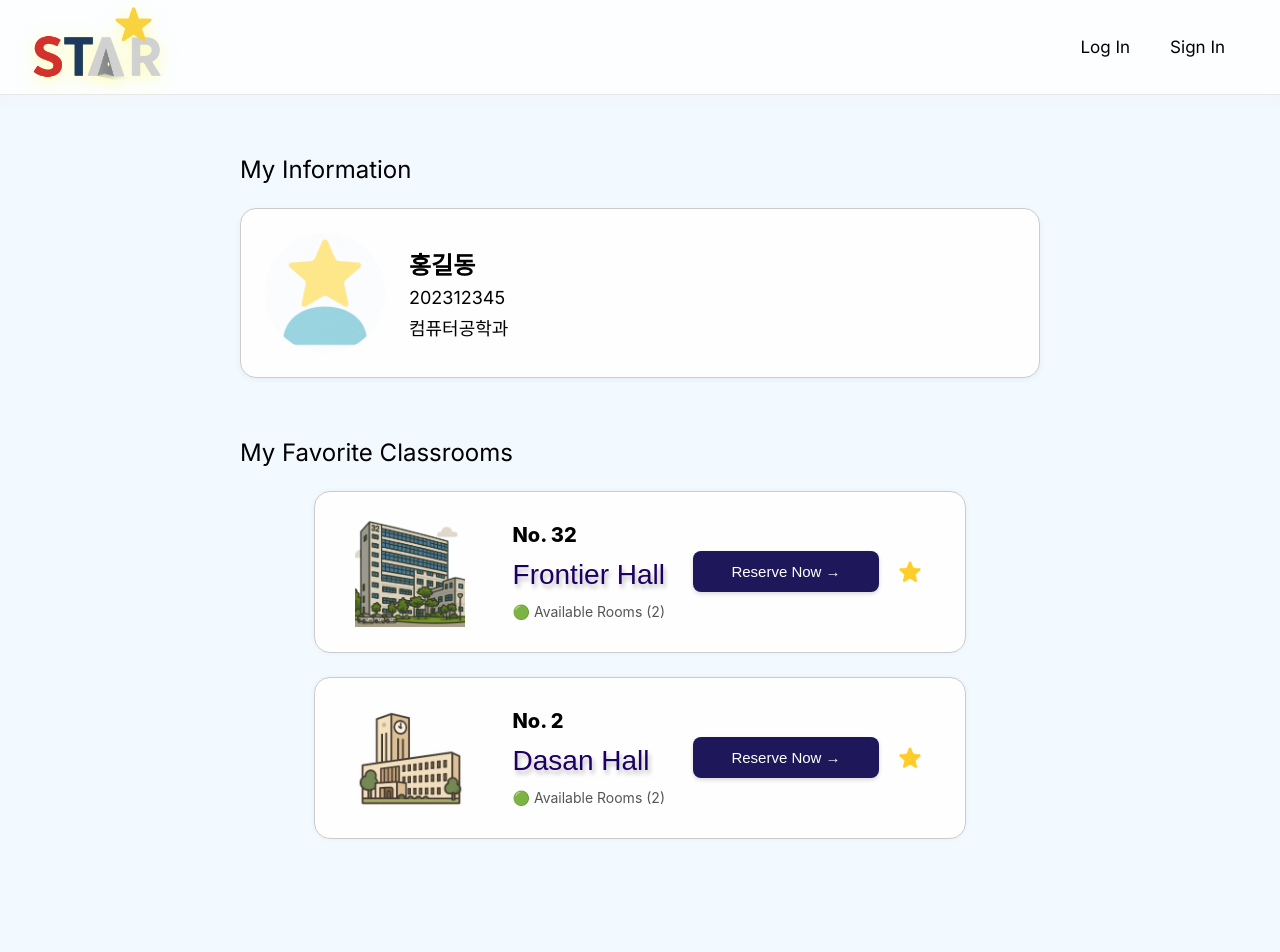
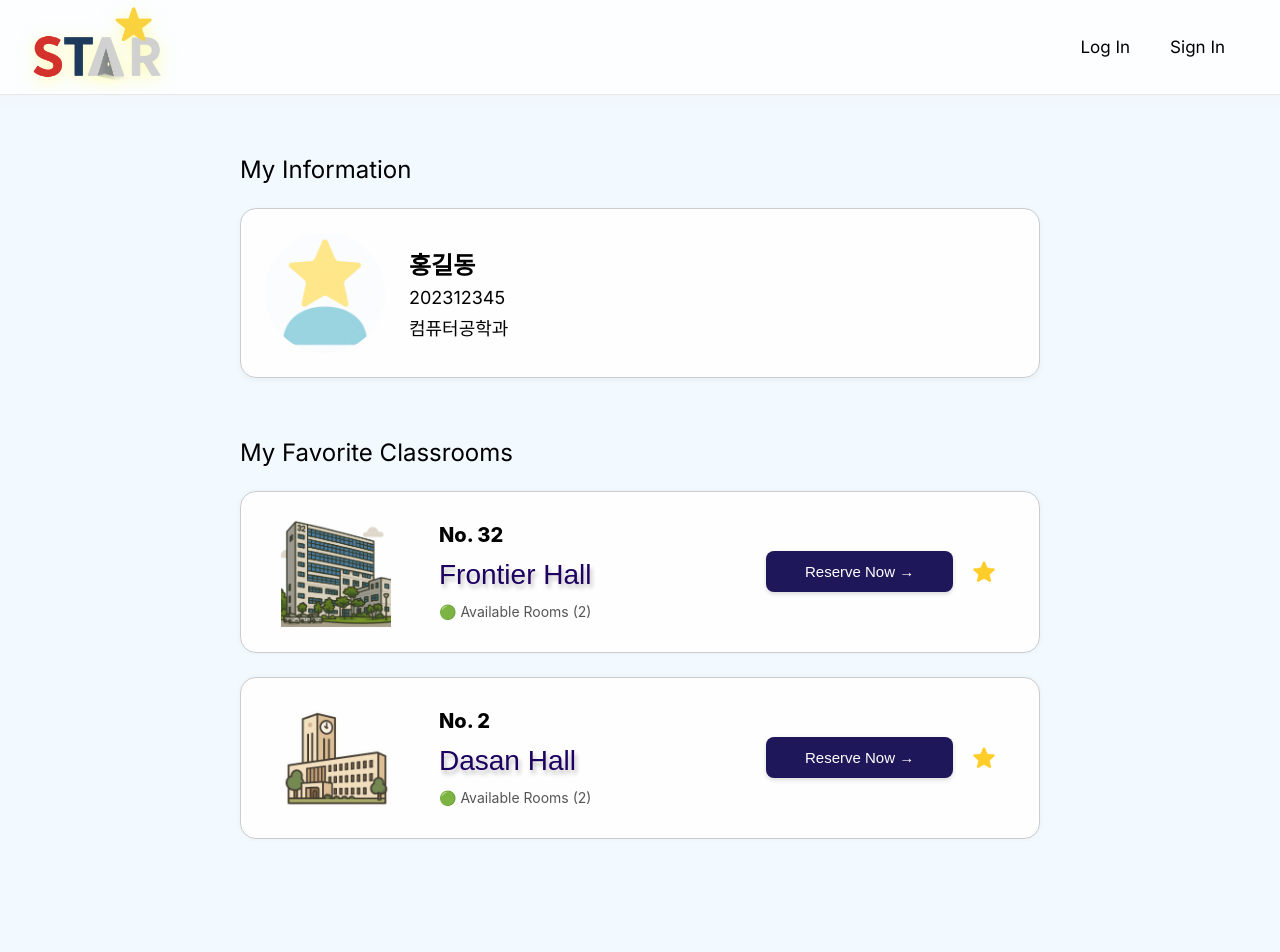
Before and after one commit to yen2i/STAR, a React (Create React App) app in the folder front/: page /profile in a window 1280 px wide. Shown: the top 952 px of the page. Built offline with nearby package versions, Linux system fonts and the light colour scheme; a web font is replaced by a local one.

Commit message:
feat: modify profile page design

```diff
--- a/front/src/components/BuildingCard.js
+++ b/front/src/components/BuildingCard.js
@@ -1,6 +1,4 @@
 import React from 'react';
-import filledStar from '../assets/icons/star-filled.png';
-import emptyStar from '../assets/icons/star-empty.png';
 import '../styles/ReservePage.css'; // ReservePage와 동일한 스타일 사용
 import FavoriteButton from './FavoriteButton';
 
--- a/front/src/pages/HotspotPage.js
+++ b/front/src/pages/HotspotPage.js
@@ -128,7 +128,6 @@ const HotspotPage = () => {
   return (
     <div className="hotspot-page">
       <Header />
-
       <div className="category-bar">
         {CATEGORIES.map((cat) => (
           <button
--- a/front/src/styles/ProfilePage.css
+++ b/front/src/styles/ProfilePage.css
@@ -90,6 +90,10 @@
   margin: 12px 0;
   color: #333;
 }
+.building-list{
+  width: 100%;
+  max-width: 800px;
+}
 
 /* 모바일*/
 @media (max-width: 600px) {
```
